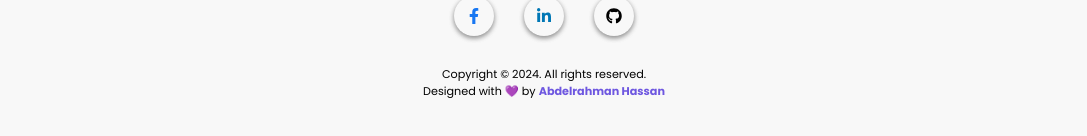
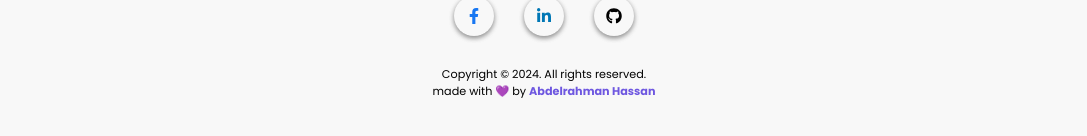
Before and after one commit to AbdelrahmanHassanAlii/Portfolio-React, a React (Create React App) app: page / in a window 1280 px wide. Shown: the part 3443-3579 px from the top of the page, without its empty margins (96-1183 px from the left). Built offline with nearby package versions, Linux system fonts and the light colour scheme.

Commit message:
fix the phrase

```diff
--- a/src/components/Footer.js
+++ b/src/components/Footer.js
@@ -61,7 +61,7 @@ export default function Footer() {
       <div class="bottom-footer" style={{ textAlign: "center" }}>
         <p class="copyright">Copyright © 2024. All rights reserved.</p>
         <p class="design-by">
-          Designed with 💜 by{" "}
+          made with 💜 by{" "}
           <span className="my-name">Abdelrahman Hassan</span>
         </p>
       </div>
```
